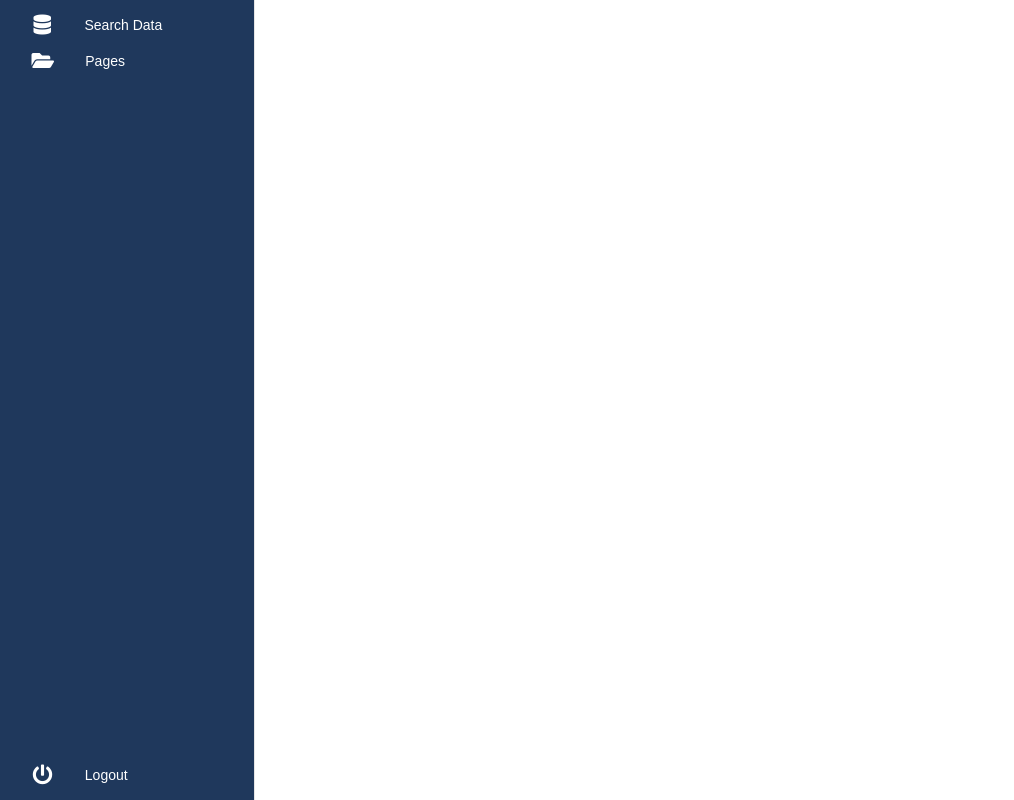
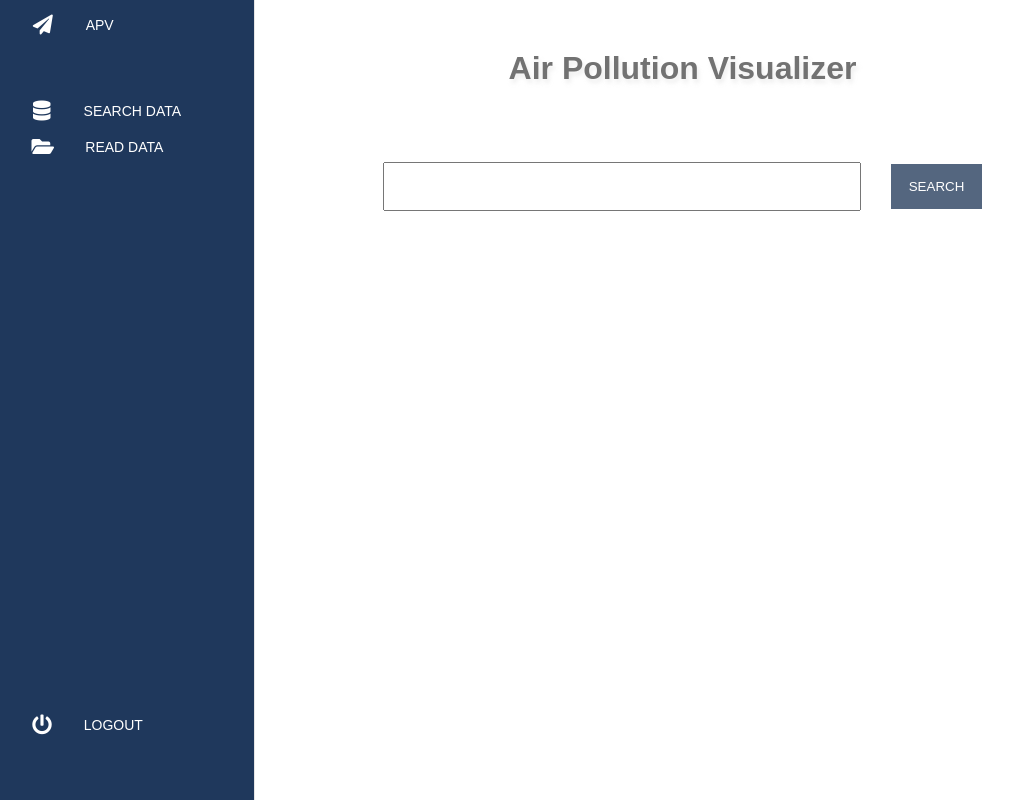
Before and after one commit to GiulioMazzei/air-pollution-visualizer, a plain HTML site: page public/index.html in a window 1280 px wide. Shown: the whole page, without its empty margins (0-1014 px from the left). Drawn offline with Linux system fonts and the light colour scheme.

Commit message:
search-box added

```diff
--- a/public/css/main.css
+++ b/public/css/main.css
@@ -9,7 +9,40 @@
 body {
   font-family: Arial, Helvetica, sans-serif;
 }
+.center {
+  display: flex;
+  justify-content: center;
+  align-items: center;
+}
 
 .content {
   margin-left: var(--nav-width);
 }
+
+.title {
+  margin-top: 50px;
+  text-align: center;
+}
+.title h1 {
+  color: rgb(114, 114, 114);
+  text-shadow: 2px 4px 4px rgba(230, 230, 230, 0.678);
+}
+
+.search-section {
+  margin-top: 75px;
+}
+.input-for-search-data {
+  width: 40%;
+  padding: 15px 20px;
+  margin-right: 15px;
+  outline: none;
+}
+.button-for-search-data {
+  padding: 15px 18px;
+  margin-left: 15px;
+  cursor: pointer;
+  outline: none;
+  background-color: rgba(57, 78, 107, 0.863);
+  color: #fff;
+  border: none;
+}
--- a/public/css/navbar.css
+++ b/public/css/navbar.css
@@ -2,7 +2,7 @@
 
 /* variables */
 :root {
-  --nav-width: 92px;
+  --nav-width: 85px;
   --first-color: rgba(41, 67, 98, 0.76);
   --bg-color: rgb(31, 56, 92);
   --sub-color: rgb(195, 238, 255);
@@ -41,12 +41,15 @@ nav.main-menu.expanded {
   bottom: 0;
   height: 100%;
   left: 0;
-  width: 85px;
+  width: var(--nav-width);
   overflow: hidden;
   -webkit-transition: width 0.2s linear;
   transition: width 0.2s linear;
   -webkit-transform: translateZ(0) scale(1, 1);
   z-index: 1000;
+}
+ul > *:first-child {
+  margin-bottom: 50px;
 }
 
 .main-menu > ul {
@@ -88,7 +91,6 @@ nav.main-menu.expanded {
   display: table-cell;
   vertical-align: middle;
   width: 190px;
-  font-family: 'Titillium Web', sans-serif;
 }
 
 .main-menu > ul.logout {
@@ -138,7 +140,7 @@ nav.main-menu li.active > a,
 }
 .area {
   float: left;
-  background: #e2e2e2;
+  background: #fff;
   width: 100%;
   height: 100%;
 }
--- a/public/index.html
+++ b/public/index.html
@@ -13,20 +13,28 @@
 
     <div class="area"></div><nav class="main-menu">
         <ul>
+
+            <li>
+                <a href="index.html">
+                    <i class="fa fa-paper-plane fa-2x"></i>
+                    <span class="nav-text">
+                        APV
+                    </span>
+                </a>
+            </li>
             <li>
                 <a href="index.html">
                     <i class="fa fa-database fa-2x"></i>
                     <span class="nav-text">
-                        Search Data
+                        SEARCH DATA
                     </span>
                 </a>
-
             </li>
             <li class="has-subnav">
                 <a href="read.html">
                    <i class="fa fa-folder-open fa-2x"></i>
                     <span class="nav-text">
-                        Pages
+                        READ DATA
                     </span>
                 </a>
 
@@ -38,13 +46,29 @@
                <a href="#">
                      <i class="fa fa-power-off fa-2x"></i>
                     <span class="nav-text">
-                        Logout
+                        LOGOUT
                     </span>
                 </a>
             </li>
         </ul>
     </nav>
 
+    <div class="content">
+
+
+        <div class="title">
+            <h1>Air Pollution Visualizer</h1>
+        </div>
+
+        <div class="search-section">
+            <div class="center">
+                <input type="text" class="input-for-search-data">
+                <button class="button-for-search-data">SEARCH</button>
+            </div>
+        </div>
+
+    </div>
+
 
 </body>
 </html>
```
Also changed, not shown: src/navbar.js (deleted, +0 -15 lines).
